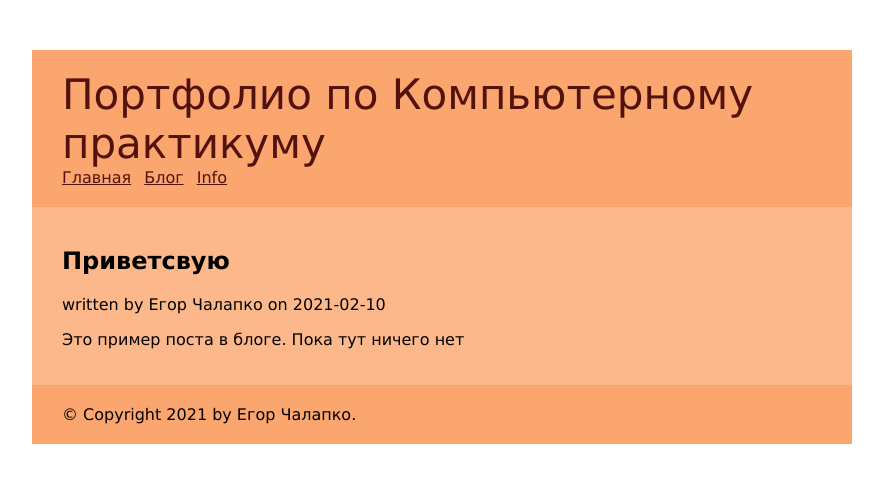
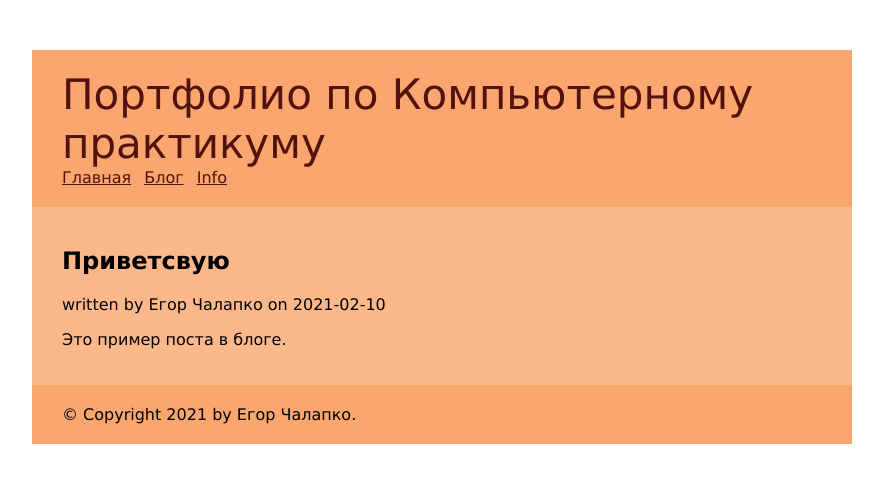
Before and after one commit to EgorChalapko/EgorChalapkoCP.github.io, a plain HTML site: page blog/first-post/index.html in a window 1280 px wide. Shown: the whole page, without its empty margins (198-1081 px from the left). Drawn offline with Linux system fonts and the light colour scheme.

Commit message:
Update index.html

```diff
--- a/blog/first-post/index.html
+++ b/blog/first-post/index.html
@@ -30,7 +30,7 @@
 
     on 2021-02-10
   </p>
-  <p>Это пример поста в блоге. Пока тут ничего нет</p>
+  <p>Это пример поста в блоге.</p>
 
   </div>
 
```
